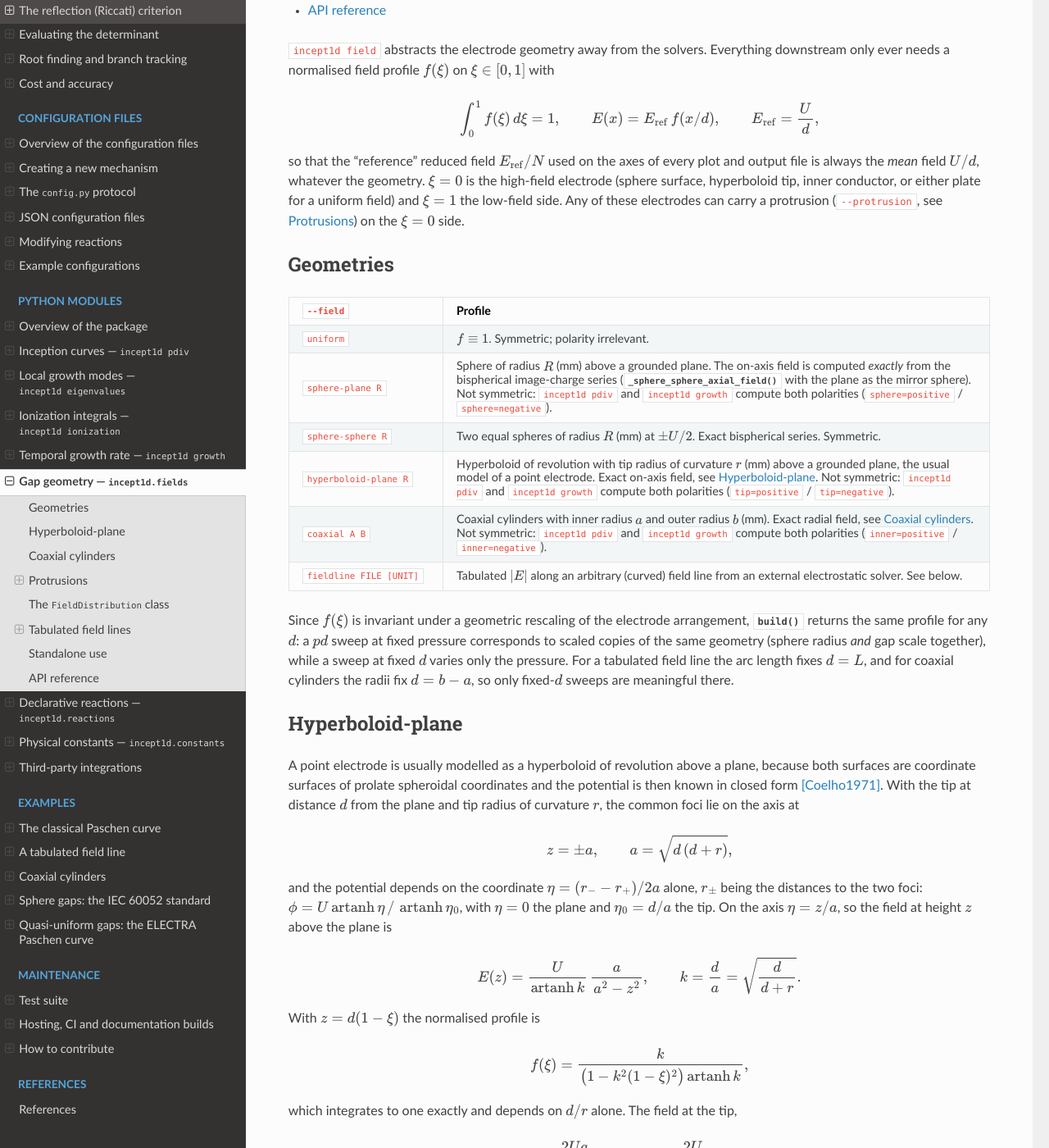
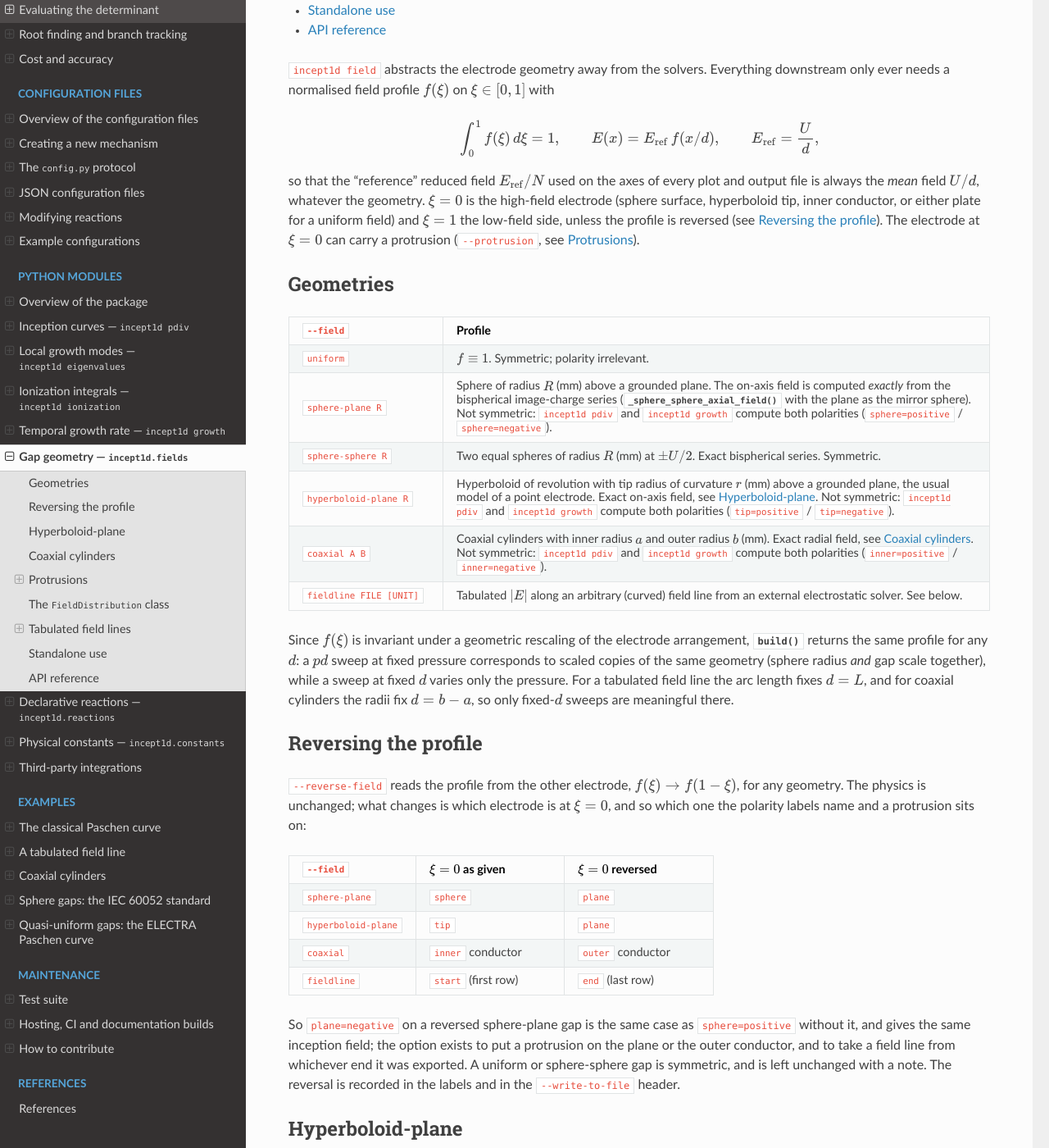
Before and after one commit to chombo-discharge/Incept1D, a Sphinx documentation site: the page built from docs/source/modules/fielddistributions.rst, in a window 1280 px wide and 1400 px high, scrolled down 369 px. Shown: the whole window at 82% size. Built offline with Sphinx 7.4.7 and the Read the Docs theme 3.1.0, drawn with Linux system fonts in a browser that asks for light colours; some of the changed text lies outside the part shown.

Commit message:
fields: --reverse-field for every geometry (was --fieldline-reverse)
Reading the profile from the other electrode, f(xi) -> f(1 - xi), is no
longer limited to tabulated lines: it puts the plane (sphere-plane,
hyperboloid-plane), the outer conductor (coaxial) or the last row
(fieldline) at xi = 0, so a protrusion can sit there.  The polarity
labels name that electrode (plane=, outer=, end=), the label and the
pdiv header record the reversal, and the protrusion notes compare h with
the electrode it actually sits on.  A symmetric gap is left unchanged,
with a note.

Physics unchanged: reversed plane=negative reproduces sphere=positive
exactly (tests/test_cli.py::TestReverseField).

Co-Authored-By: Claude Opus 5.5 <noreply@anthropic.com>

```diff
--- a/docs/source/modules/fielddistributions.rst
+++ b/docs/source/modules/fielddistributions.rst
@@ -20,9 +20,10 @@ so that the "reference" reduced field :math:`E_\mathrm{ref}/N` used on the
 axes of every plot and output file is always the *mean* field
 :math:`U/d`, whatever the geometry.  :math:`\xi = 0` is the high-field
 electrode (sphere surface, hyperboloid tip, inner conductor, or either plate
-for a uniform field) and :math:`\xi = 1` the low-field side.  Any of these
-electrodes can carry a protrusion (``--protrusion``, see `Protrusions`_) on
-the :math:`\xi = 0` side.
+for a uniform field) and :math:`\xi = 1` the low-field side, unless the
+profile is reversed (see `Reversing the profile`_).  The electrode at
+:math:`\xi = 0` can carry a protrusion (``--protrusion``, see
+`Protrusions`_).
 
 Geometries
 ----------
@@ -67,6 +68,41 @@ together), while a sweep at fixed :math:`d` varies only the pressure.  For a
 tabulated field line the arc length fixes :math:`d = L`, and for coaxial
 cylinders the radii fix :math:`d = b - a`, so only fixed-:math:`d` sweeps are
 meaningful there.
+
+Reversing the profile
+---------------------
+
+``--reverse-field`` reads the profile from the other electrode,
+:math:`f(\xi) \to f(1 - \xi)`, for any geometry.  The physics is
+unchanged; what changes is which electrode is at :math:`\xi = 0`, and so
+which one the polarity labels name and a protrusion sits on:
+
+.. list-table::
+   :header-rows: 1
+   :widths: 30 35 35
+
+   * - ``--field``
+     - :math:`\xi = 0` as given
+     - :math:`\xi = 0` reversed
+   * - ``sphere-plane``
+     - ``sphere``
+     - ``plane``
+   * - ``hyperboloid-plane``
+     - ``tip``
+     - ``plane``
+   * - ``coaxial``
+     - ``inner`` conductor
+     - ``outer`` conductor
+   * - ``fieldline``
+     - ``start`` (first row)
+     - ``end`` (last row)
+
+So ``plane=negative`` on a reversed sphere-plane gap is the same case as
+``sphere=positive`` without it, and gives the same inception field; the
+option exists to put a protrusion on the plane or the outer conductor, and
+to take a field line from whichever end it was exported.  A uniform or
+sphere-sphere gap is symmetric, and is left unchanged with a note.  The
+reversal is recorded in the labels and in the ``--write-to-file`` header.
 
 Hyperboloid-plane
 -----------------
@@ -306,7 +342,9 @@ dipole field, a relative error of order :math:`(h/d)^3`.  On a curved
 electrode the enhancement is superposed on the background, which needs
 :math:`h` small against the length over which the background varies: the
 sphere radius :math:`R`, the tip radius :math:`r`, the inner radius
-:math:`a`, or, for a tabulated line, :math:`f/|df/ds|` near its start.
+:math:`a` (outer radius :math:`b` when reversed), or, for a tabulated
+line, :math:`f/|df/ds|` near :math:`\xi = 0`.  On a reversed plane the
+field varies over the gap, which the gap check covers.
 The commands print a ``note:`` on stderr when :math:`h` exceeds a tenth of
 any of these (the gap check uses the smallest gap of the sweep), and
 compute anyway.
@@ -317,8 +355,8 @@ fan out and photons escape sideways; both are neglected (see
 `Limitations`_), and increasingly so as :math:`h/b` grows.
 
 For a tabulated field line, the protrusion sits on the first point.  If the
-line is stronger at its last point, the command says so and suggests
-``--fieldline-reverse`` (see `Polarity`_).  A line exported from a model
+line is stronger at its far end, the command says so and suggests
+``--reverse-field`` (see `Reversing the profile`_).  A line exported from a model
 that already contains the protrusion must not be given ``--protrusion``
 too: that counts the enhancement twice.
 
@@ -431,9 +469,9 @@ The file does not say which end is the anode.  ``incept1d pdiv`` and
 point is the anode) and ``start=negative`` (the first point is the
 cathode).  Use the one that matches your electrode arrangement.
 
-``--fieldline-reverse`` reads the rows last to first, which makes the last
-tabulated point :math:`\xi = 0` and ``start`` without editing the file.
-That matters for ``--protrusion``, which always sits at :math:`\xi = 0`.
+``--reverse-field`` reads the rows last to first, which makes the last
+tabulated point :math:`\xi = 0`, labelled ``end``, without editing the
+file (see `Reversing the profile`_).
 
 Sweeps
 ~~~~~~
@@ -506,6 +544,7 @@ field-line file before using it in a solve.
    incept1d field --field fieldline line.csv mm
    incept1d field --field uniform --d 10 --protrusion spheroid 0.5 0.1
    incept1d field --field uniform --d 10 --protrusion cone 0.5 0.01 20
+   incept1d field --field sphere-plane 50 --d 20 --reverse-field --protrusion rod 0.5 0.02
 
 API reference
 -------------
```
Also changed, not shown: CLAUDE.md (+1 -1 lines), 4 other files.
